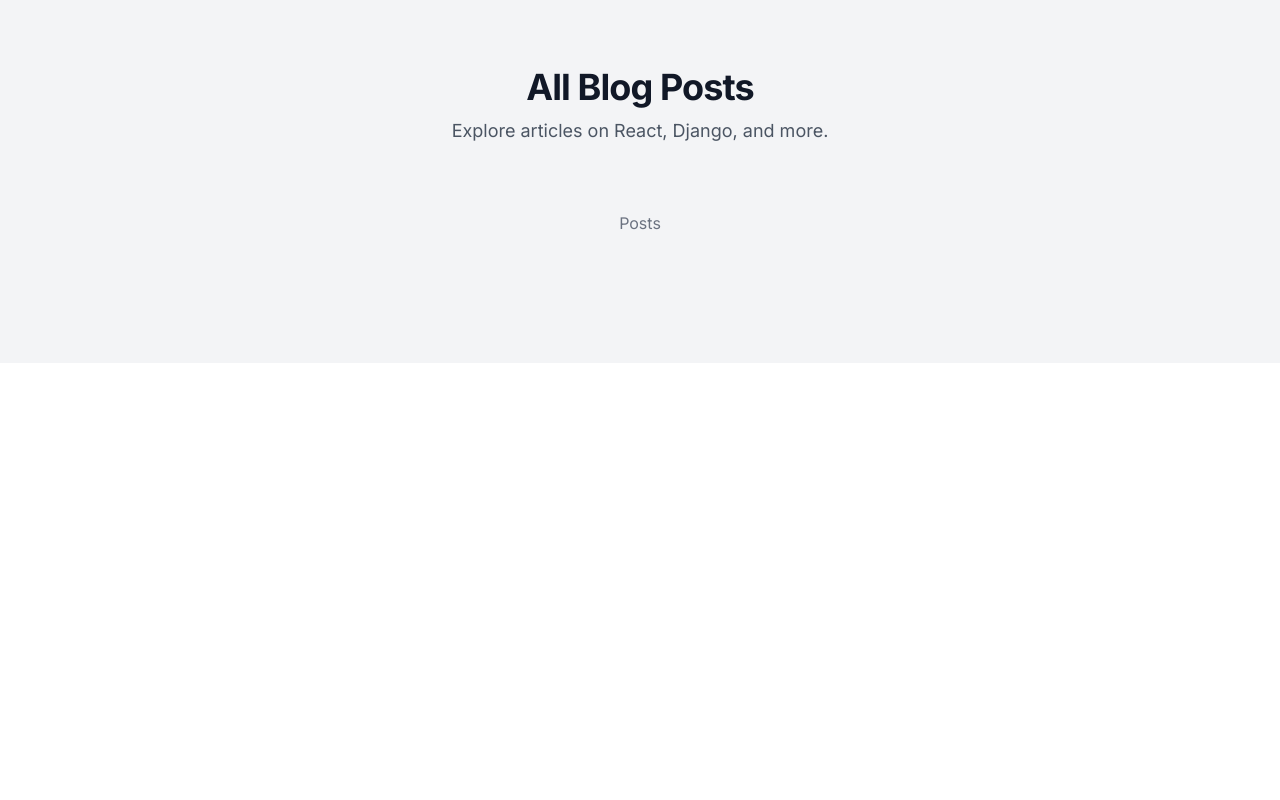
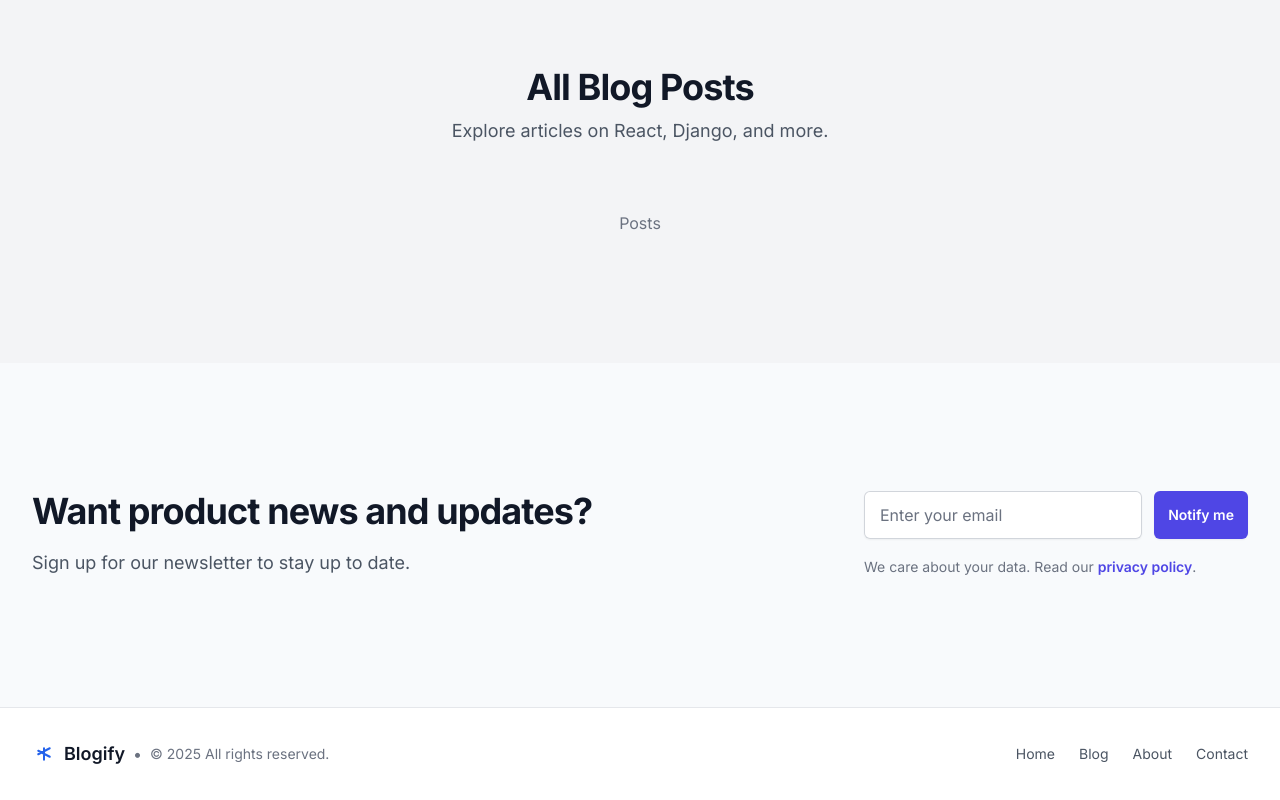
Before and after one commit to iamsahal77/blog-app_Omnify, a React (Vite) app in the folder frontend/: page /blog in a window 1280 px wide. Shown: the part 501-1301 px from the top of the page. Before the commit the page ends 864 px from the top, so only its background shows below. Built offline with nearby package versions, Linux system fonts and the light colour scheme.

Commit message:
Imiplement Newsletter,Footer Section

```diff
--- a/frontend/src/App.jsx
+++ b/frontend/src/App.jsx
@@ -2,6 +2,8 @@ import { useState } from 'react'
 import { BrowserRouter as Router } from 'react-router-dom'
 import Navbar from './components/Navbar'
 import HomePage from './pages/HomePage'
+import Newsletter from './components/NewsLetter'
+import Footer from './components/Footer'
 
 function App() {
   return (
@@ -10,6 +12,8 @@ function App() {
         <Navbar/>
         <HomePage/>
       </div>
+      <Newsletter/>
+      <Footer/>
     </Router>
   )
 }
--- /dev/null
+++ b/frontend/src/components/Footer.jsx
@@ -0,0 +1,31 @@
+import { Link } from 'react-router-dom';
+
+const Footer = () => {
+    return (
+        <footer className="bg-white border-t border-gray-200">
+            <div className="mx-auto max-w-7xl px-6 py-8 lg:px-8">
+                <div className="flex flex-col md:flex-row justify-between items-center space-y-4 md:space-y-0">
+                    {/* Brand and Copyright */}
+                    <div className="flex items-center space-x-2">
+                        <svg className="h-6 w-6 text-blue-600" xmlns="http://www.w3.org/2000/svg" fill="none" viewBox="0 0 24 24" stroke="currentColor">
+                            <path strokeLinecap="round" strokeLinejoin="round" strokeWidth="2" d="M12 6.253v11.494m-5.747-8.994l11.494 5.996M17.747 6.253L6.253 12.249" />
+                        </svg>
+                        <span className="text-lg font-semibold text-gray-900">Blogify</span>
+                        <span className="text-gray-500">•</span>
+                        <span className="text-sm text-gray-500">&copy; 2025 All rights reserved.</span>
+                    </div>
+
+                    {/* Quick Links */}
+                    <div className="flex space-x-6">
+                        <Link to="/" className="text-sm text-gray-600 hover:text-gray-900 transition-colors">Home</Link>
+                        <Link to="/blog" className="text-sm text-gray-600 hover:text-gray-900 transition-colors">Blog</Link>
+                        <Link to="/about" className="text-sm text-gray-600 hover:text-gray-900 transition-colors">About</Link>
+                        <Link to="/contact" className="text-sm text-gray-600 hover:text-gray-900 transition-colors">Contact</Link>
+                    </div>
+                </div>
+            </div>
+        </footer>
+    );
+};
+
+export default Footer;
--- a/frontend/src/components/Navbar.jsx
+++ b/frontend/src/components/Navbar.jsx
@@ -3,7 +3,7 @@ import { BrowserRouter as Router, Routes, Route, Link } from 'react-router-dom';
 
 const Navbar = () => {
     const [isMenuOpen, setIsMenuOpen] = useState(false);
-    const [isLoggedIn, setIsLoggedIn] = useState(false); // Placeholder for auth state
+    const [isLoggedIn, setIsLoggedIn] = useState(false);
 
     return (
         <nav className="bg-white shadow-md fixed w-full z-20 top-0">
--- /dev/null
+++ b/frontend/src/components/NewsLetter.jsx
@@ -0,0 +1,45 @@
+import React from 'react';
+
+
+const Newsletter = () => (
+    <div className="bg-slate-50">
+        <div className="mx-auto max-w-7xl px-6 py-24 sm:py-32 lg:flex lg:items-center lg:justify-between lg:px-8">
+            <div className="lg:w-0 lg:flex-1">
+                <h2 className="text-3xl font-bold tracking-tight text-gray-900 sm:text-4xl">
+                    Want product news and updates?
+                </h2>
+                <p className="mt-4 max-w-3xl text-lg leading-8 text-gray-600">
+                    Sign up for our newsletter to stay up to date.
+                </p>
+            </div>
+            <div className="mt-10 w-full max-w-md lg:mt-0 lg:w-full lg:max-w-sm">
+                <form className="sm:flex">
+                    <label htmlFor="email-address" className="sr-only">Email address</label>
+                    <input
+                        id="email-address"
+                        name="email"
+                        type="email"
+                        autoComplete="email"
+                        required
+                        className="w-full rounded-md border-0 bg-white px-4 py-3 text-base text-gray-900 placeholder-gray-500 shadow-sm ring-1 ring-inset ring-gray-300 focus:ring-2 focus:ring-inset focus:ring-indigo-600"
+                        placeholder="Enter your email"
+                    />
+                    <button
+                        type="submit"
+                        className="mt-3 w-full flex-none rounded-md bg-indigo-600 px-3.5 py-2.5 text-sm font-semibold text-white shadow-sm hover:bg-indigo-500 focus-visible:outline focus-visible:outline-2 focus-visible:outline-offset-2 focus-visible:outline-indigo-600 sm:ml-3 sm:mt-0 sm:w-auto"
+                    >
+                        Notify me
+                    </button>
+                </form>
+                 <p className="mt-4 text-sm leading-6 text-gray-500">
+                    We care about your data. Read our{' '}
+                    <a href="#" className="font-semibold text-indigo-600 hover:text-indigo-500">
+                        privacy&nbsp;policy
+                    </a>.
+                </p>
+            </div>
+        </div>
+    </div>
+);
+
+export default Newsletter;
```
